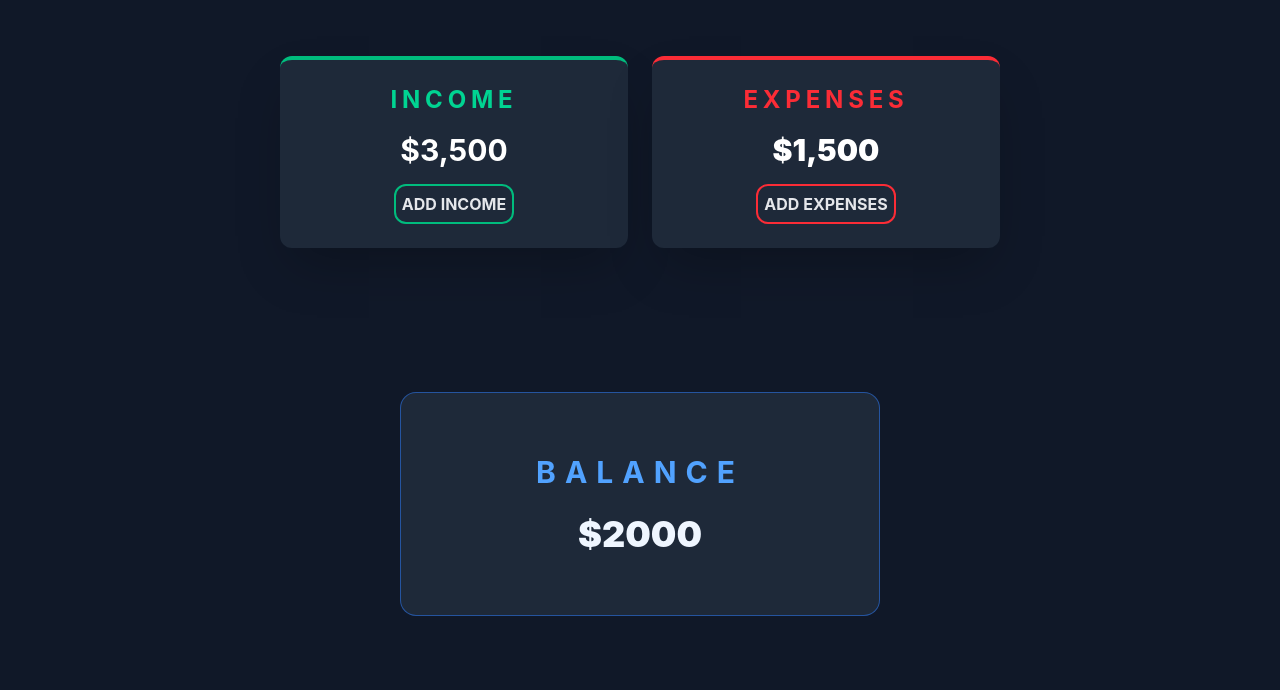
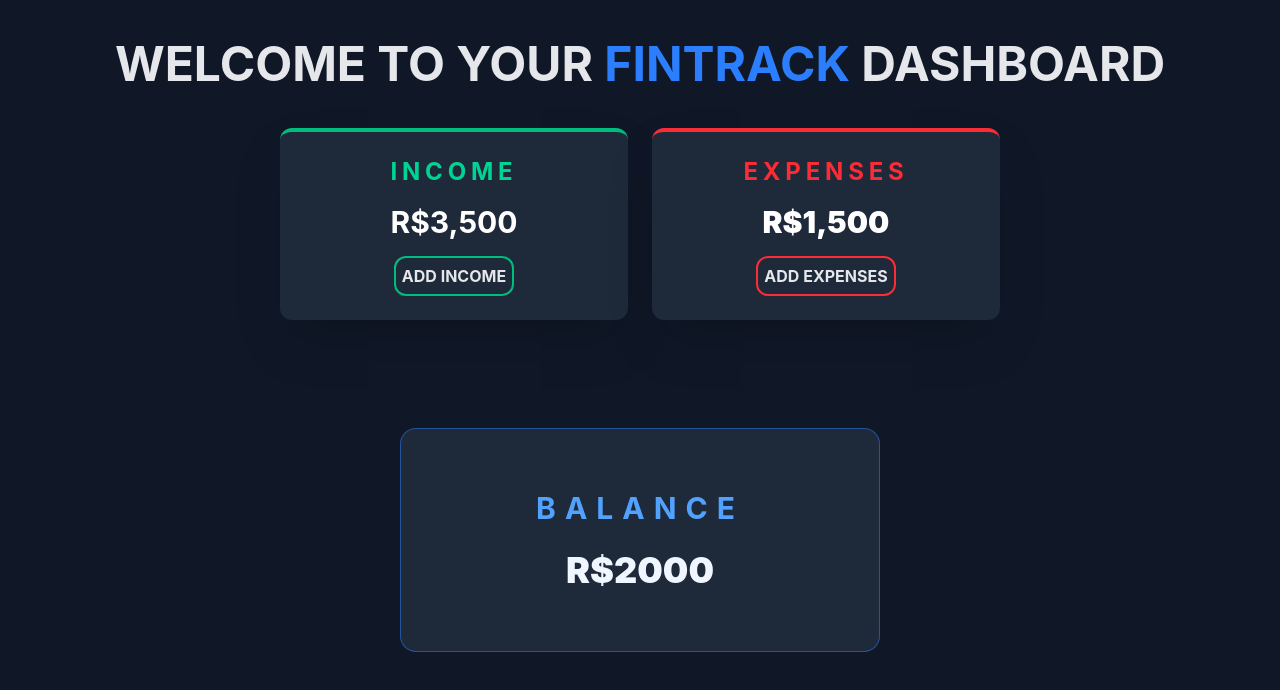
Before and after one commit to Juan-s-moreira/fintrack, a React (Vite) app in the folder FinTrack/: page /fintrack in a window 1280 px wide. Shown: the top 690 px of the page. Built offline with nearby package versions, Linux system fonts and the light colour scheme.

Commit message:
adding fintrack header

```diff
--- a/FinTrack/src/App.jsx
+++ b/FinTrack/src/App.jsx
@@ -8,7 +8,7 @@
   return (
     <Routes>
 
-      <Route path="/" element={<Api />} />
+      <Route path="/" element={<Home />} />
 
 
       <Route path="/fintrack" element={<Fintrack />} />
--- a/FinTrack/src/pages/Fintrack/fintrack.jsx
+++ b/FinTrack/src/pages/Fintrack/fintrack.jsx
@@ -13,12 +13,16 @@
 
     <div className='bg-gray-900 h-screen flex flex-col items-center text-white p-10'>
 
+      <h1 className="text-5xl font-bold mb-6 text-gray-200 ">WELCOME TO YOUR
+        <span className="text-blue-500"> FINTRACK </span>
+         DASHBOARD</h1>
+
       <div className='w-[60%] flex gap-6 mt-4'>
         {/* Card de Ganhos */}
         <div className='flex-1 bg-gray-800 border-t-4 border-emerald-500 h-48 rounded-xl flex flex-col justify-center items-center shadow-2xl'>
           <h2 className='text-emerald-400 text-2xl font-bold uppercase tracking-[0.2em] mb-4'>Income</h2>
           <div className='text-3xl font-bold text-white' id='income'>
-            $3,500
+            R$3,500
           </div>
           <button className='mt-4 font-bold border-2 border-emerald-500 rounded-xl p-1.5 hover:bg-emerald-600 transition-all duration-300 cursor-pointer text-gray-200 '>ADD INCOME</button>
         </div>
@@ -27,7 +31,7 @@
         <div className='flex-1 bg-gray-800 border-t-4 border-red-500 h-48 rounded-xl flex flex-col justify-center items-center shadow-2xl'>
           <h2 className='text-red-500 text-2xl font-bold uppercase tracking-[0.2em] mb-4'>Expenses</h2>
           <div className='text-3xl font-black text-white' id='expenses'>
-            $1,500
+            R$1,500
           </div>
           <button className='mt-4 font-bold border-2 border-red-500 hover:bg-red-700 transition-all duration-300 cursor-pointer rounded-xl p-1.5 text-gray-200 '>ADD EXPENSES</button>
 
@@ -39,7 +43,7 @@
         <div className='w-[40%] bg-gray-800 border border-blue-500/50 h-56 rounded-2xl flex flex-col justify-center items-center '>
           <h2 className='text-blue-400 text-3xl font-bold uppercase tracking-[0.3em] mb-6'>Balance</h2>
           <div className='text-4xl font-black text-blue-50' id='balance'>
-            ${calculateBalance(3500, 1500)}
+            R${calculateBalance(3500, 1500)}
           </div>
         </div>
       </div>
--- a/FinTrack/src/pages/Home/Home.jsx
+++ b/FinTrack/src/pages/Home/Home.jsx
@@ -11,7 +11,7 @@
             <img src="src/assets/wallet-home.png" alt="black-wallet" />
           </div>
           <div>
-            <h1 className='text-5xl font-bold m-5'>Welcome to
+            <h1 className='text-5xl font-bold m-5 text-gray-200'>Welcome to
               <span className='text-blue-500'> FinTrack</span>
             </h1>
             <p className='text-lg font-semibold text-gray-200 mb-6'>Track your finances effortlessly and take control of your goals.</p>
```
